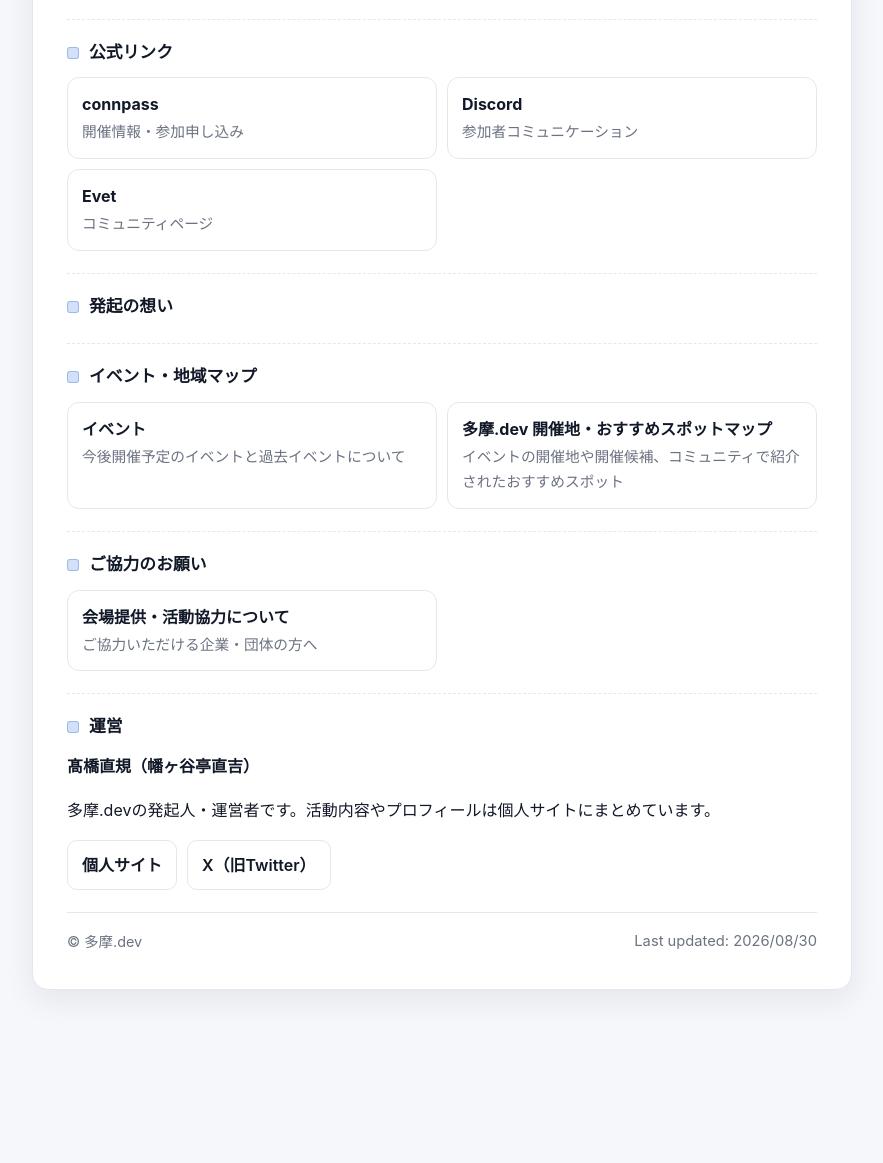
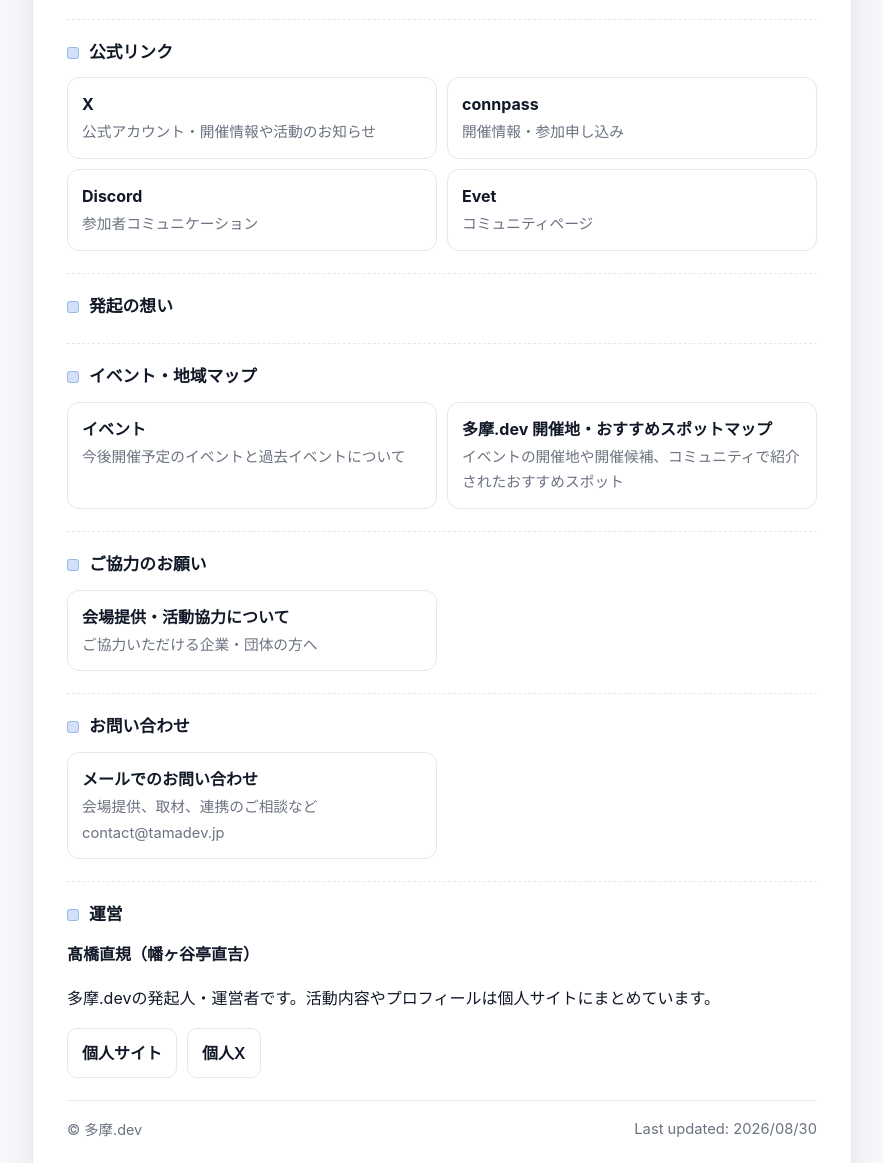
Before and after one commit to naoki-takahashi01/tamadev-site, a plain HTML site: page index.html in a window 1280 px wide. Shown: the part 1069-2232 px from the top of the page, without its empty margins (198-1081 px from the left). Before the commit the page ends 2143 px from the top, so only its background shows below. Drawn offline with Linux system fonts and the light colour scheme; a script that the page names is missing.

Commit message:
Update index.html

```diff
--- a/index.html
+++ b/index.html
@@ -3,6 +3,7 @@
 <head>
   <meta charset="UTF-8" />
   <meta name="viewport" content="width=device-width, initial-scale=1.0" />
+
   <!-- Open Graph -->
   <meta property="og:type" content="website" />
   <meta property="og:site_name" content="多摩.dev" />
@@ -13,6 +14,7 @@
 
   <!-- Twitter Card（X） -->
   <meta name="twitter:card" content="summary_large_image" />
+  <meta name="twitter:site" content="@tamadev_" />
   <meta name="twitter:title" content="多摩.dev | 多摩のエンジニアコミュニティ" />
   <meta name="twitter:description" content="多摩地域で勉強会を開催。ゆったりと知見や経験を共有する場をつくります。" />
   <meta name="twitter:image" content="https://tamadev.jp/hero.png" />
@@ -21,7 +23,7 @@
   <script async src="https://www.googletagmanager.com/gtag/js?id=G-FQ0E6TCXNH"></script>
   <script>
     window.dataLayer = window.dataLayer || [];
-    function gtag(){dataLayer.push(arguments);}
+    function gtag(){window.dataLayer.push(arguments);}
     gtag('js', new Date());
     gtag('config', 'G-FQ0E6TCXNH');
   </script>
@@ -39,11 +41,10 @@
       <header class="hero" aria-label="多摩.dev">
         <h1>多摩.dev</h1>
         <p class="lead">
-          多摩地域のエンジニアが、気軽に集まり、学び、つながるコミュニティです。<br/>
+          多摩地域のエンジニアが、気軽に集まり、学び、つながるコミュニティです。<br />
           初参加歓迎です。LT登壇なしでも参加できます。多摩地域外からの参加も歓迎です。
         </p>
       </header>
-
 
       <section class="section" aria-labelledby="next">
         <h2 id="next">次回開催情報</h2>
@@ -51,6 +52,7 @@
           <strong>2026/09/19（土）</strong> 関戸公民館＠聖蹟桜ヶ丘
         </a>
       </section>
+
       <section class="section" aria-labelledby="media">
         <h2 id="media">掲載情報</h2>
         <div class="links">
@@ -60,9 +62,14 @@
           </a>
         </div>
       </section>
+
       <section class="section" aria-labelledby="links">
         <h2 id="links">公式リンク</h2>
         <div class="links">
+          <a class="link-card" href="https://x.com/tamadev_" target="_blank" rel="noopener noreferrer">
+            <div class="link-title">X</div>
+            <p class="link-desc">公式アカウント・開催情報や活動のお知らせ</p>
+          </a>
           <a class="link-card" href="https://tamadev.connpass.com/" target="_blank" rel="noopener noreferrer">
             <div class="link-title">connpass</div>
             <p class="link-desc">開催情報・参加申し込み</p>
@@ -77,6 +84,7 @@
           </a>
         </div>
       </section>
+
       <section class="section" aria-labelledby="int">
         <h2 id="int">発起の想い</h2>
         <script defer class="speakerdeck-embed" data-id="2a65af301a5247c5a5d93443d16cb17f" data-ratio="1.7777777777777777" src="//speakerdeck.com/assets/embed.js"></script>
@@ -111,6 +119,19 @@
         </div>
       </section>
 
+      <section class="section" aria-labelledby="contact">
+        <h2 id="contact">お問い合わせ</h2>
+        <div class="links">
+          <a class="link-card" href="mailto:contact@tamadev.jp">
+            <div class="link-title">メールでのお問い合わせ</div>
+            <p class="link-desc">
+              会場提供、取材、連携のご相談など<br />
+              contact@tamadev.jp
+            </p>
+          </a>
+        </div>
+      </section>
+
       <section class="section" aria-labelledby="ops">
         <h2 id="ops">運営</h2>
         <p class="owner">
@@ -124,15 +145,15 @@
             個人サイト
           </a>
           <a class="btn btn-secondary" href="https://x.com/asagayanaoki" target="_blank" rel="noopener noreferrer">
-            X（旧Twitter）
+            個人X
           </a>
         </div>
       </section>
+
       <footer class="footer">
         <span>© 多摩.dev</span>
         <span class="mini">Last updated: <span id="lastUpdated">—</span></span>
       </footer>
-
     </div>
   </main>
 
@@ -191,6 +212,7 @@
     </form>
     <p class="tamanavi-notice">AIによる案内です。最新情報はリンク先をご確認ください。質問は1端末につき1日10回までです。個人情報は入力しないでください。</p>
   </section>
+
   <script>
     const d = new Date(document.lastModified);
     if (!isNaN(d.getTime())) {
@@ -200,6 +222,7 @@
       document.getElementById("lastUpdated").textContent = `${y}/${m}/${day}`;
     }
   </script>
+
   <!-- Worker公開後、YOUR-SUBDOMAINをCloudflareのサブドメインへ変更してください。 -->
   <script src="./chat.js" data-api-endpoint="https://tamadev-ai.hiliteeternal.workers.dev/chat"></script>
 </body>
```
